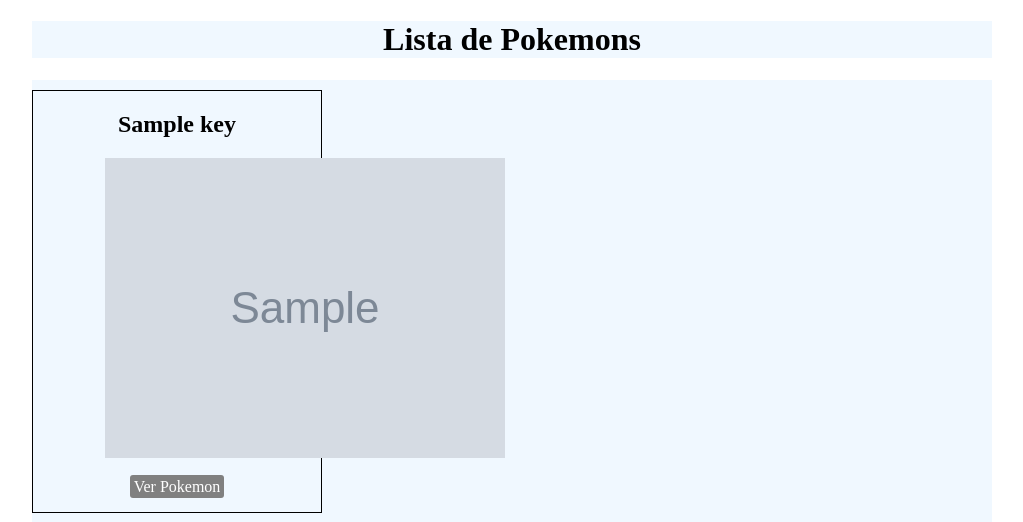
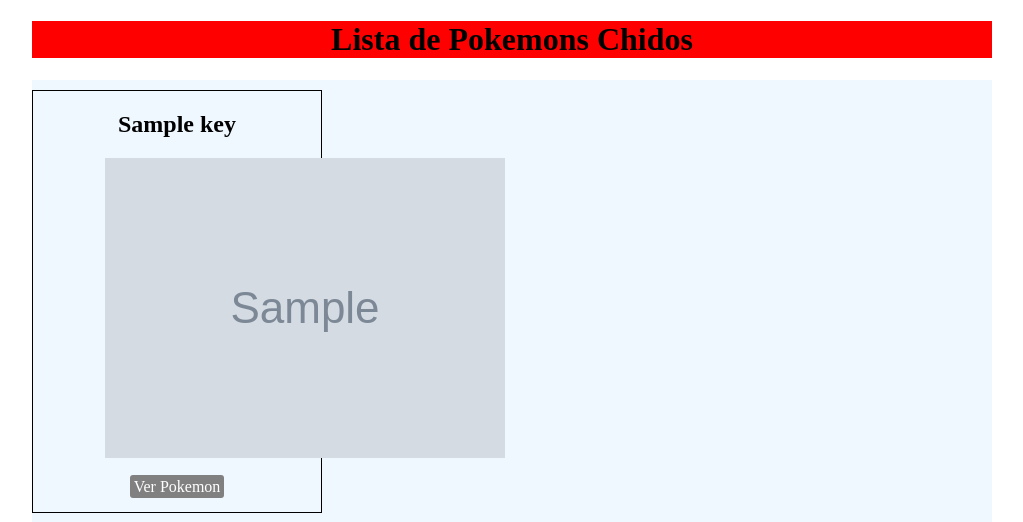
Before and after one commit to jorge-wh/pokemon, a Python web app: template pokemon/templates/pokemon.html in a window 1280 px wide. Shown: the top 522 px of the page, without its empty margins (128-1151 px from the left). Run offline with Jinja, Linux system fonts and the light colour scheme; the template is opened without the code that fills it: most values are stand-ins (such as "Sample title", 1, 10 or a date in 2020); grey boxes marked "Sample" are stand-in pictures.

Commit message:
Se cambio el fondo

```diff
--- a/pokemon/templates/pokemon.html
+++ b/pokemon/templates/pokemon.html
@@ -9,7 +9,7 @@
     .contenedor{
         width: 960px;
         margin: 0 auto;
-        background: aliceblue;
+        background: red;
     }
     .contenedor2{
         width: 960px;
@@ -34,7 +34,7 @@
 </head>
 <body>
     <div class="contenedor">
-        <h1>Lista de Pokemons</h1>
+        <h1>Lista de Pokemons Chidos</h1>
     </div>
     <div class="contenedor2">
         <!-- {% for pokemon in pokemons%}
```
